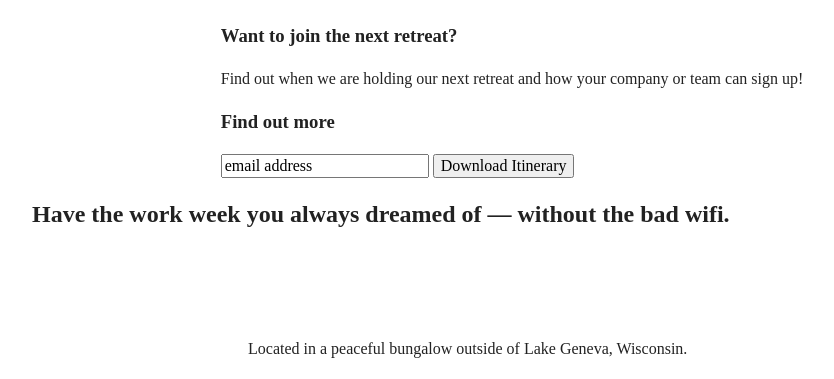
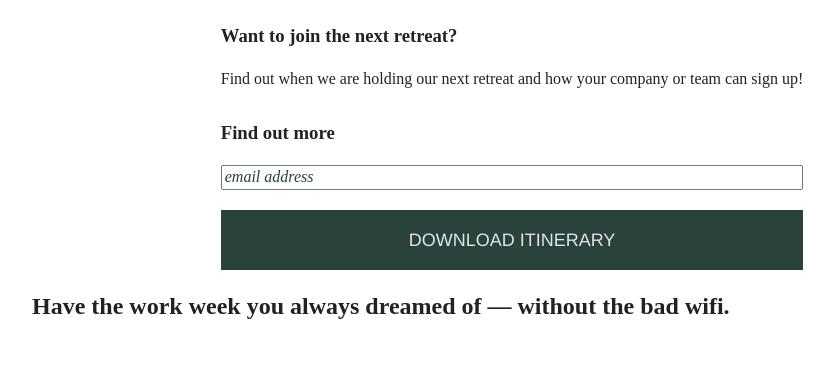
Before and after one commit to jaygomz33/unplugged-retreat, a plain HTML site: page unplugged-retreat/index.html in a window 1280 px wide. Shown: the part 421-800 px from the top of the page, without its empty margins (128-962 px from the left). Drawn offline with nearby package versions, Linux system fonts and the light colour scheme.

Commit message:
updated css content.4

```diff
--- a/unplugged-retreat/css/main.css
+++ b/unplugged-retreat/css/main.css
@@ -426,6 +426,30 @@ textarea {
   clear: both;
 }
 
+aside .form {
+  margin-top: 30px;
+}
+
+input[type=text] {
+  box-sizing: border-box;
+  width: 100%;
+  color: #2a423a;
+  font-style: italic;
+}
+
+input[type=button] {
+  width: 100%;
+  padding: 20px 0;
+  margin-top: 20px;
+  background-color: #2a423a;
+  font-family: 'Poppins', Helvetica, Arial, sans-serif;
+  font-weight: 500;
+  font-size: 1.125em;
+  color: #e2e3ed;
+  border: none;
+  text-align: center;
+  text-transform: uppercase;
+}
 
 /* ==========================================================================
    EXAMPLE Media Queries for Responsive Design.
```
